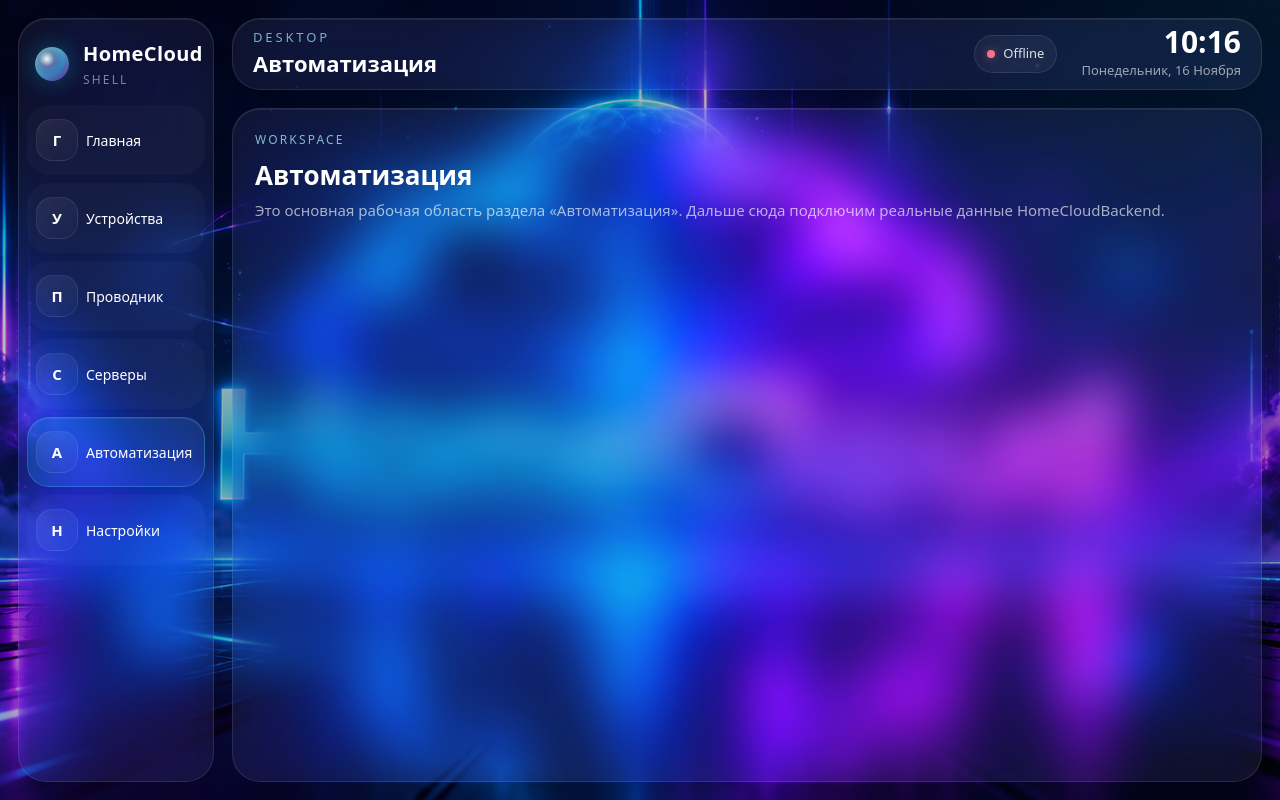
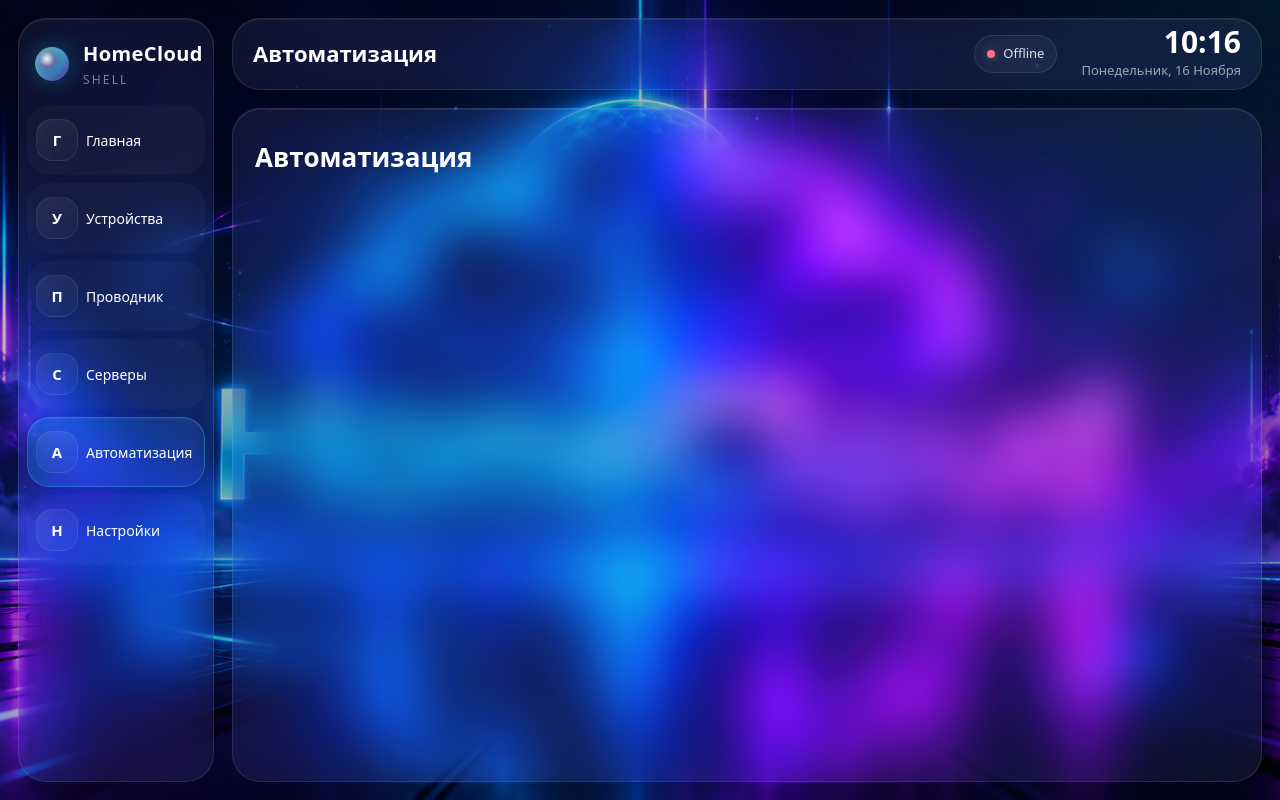
Before and after one commit to DaniilGavrin/HomeCloudUI, a React (Vite) app: page / in a window 1280 px wide. Both pictures are taken after a click on the button "Автоматизация". Built offline with nearby package versions, Linux system fonts and the light colour scheme.

Commit message:
Clean up user-facing UI copy

```diff
--- a/src/components/shell/ShellLayout.tsx
+++ b/src/components/shell/ShellLayout.tsx
@@ -84,10 +84,7 @@ export function ShellLayout() {
         <main className="homecloud-main">
           <header className="homecloud-glass homecloud-topbar">
             <div className="min-w-0">
-              <div className="text-[13px] uppercase tracking-[0.22em] text-cyan-200/70">
-                {deviceMode}
-              </div>
-              <div className="truncate text-[22px] font-semibold text-white">
+                            <div className="truncate text-[22px] font-semibold text-white">
                 {activeItem.label}
               </div>
             </div>
@@ -96,10 +93,10 @@ export function ShellLayout() {
               <div
                 className="inline-flex items-center gap-2 rounded-full border border-white/10 bg-white/[0.035] px-3 py-2 backdrop-blur-xl"
                 title={connection.phase === 'online'
-                  ? `HomeCloudBackend подключён · RTT: ${connection.latency_ms ?? '—'} мс`
+                  ? `Сервер подключён · Задержка: ${connection.latency_ms ?? '—'} мс`
                   : connection.phase === 'connecting'
-                    ? 'Подключение к HomeCloudBackend'
-                    : 'Нет соединения с HomeCloudBackend'}
+                    ? 'Подключение к серверу'
+                    : 'Нет соединения с сервером'}
               >
                 <span className={[
                   'h-2 w-2 shrink-0 rounded-full',
@@ -150,13 +147,8 @@ export function ShellLayout() {
                 <SettingsPage />
               ) : (
                 <div className="homecloud-glass homecloud-card h-full min-h-[320px]">
-                  <div className="homecloud-card__eyebrow">Workspace</div>
-                  <div className="homecloud-card__title">{activeItem.label}</div>
-                  <div className="homecloud-card__text">
-                    Это основная рабочая область раздела «{activeItem.label}».
-                    Дальше сюда подключим реальные данные HomeCloudBackend.
-                  </div>
-                </div>
+                                    <div className="homecloud-card__title">{activeItem.label}</div>
+                                  </div>
               )}
             </motion.div>
           </section>
```
